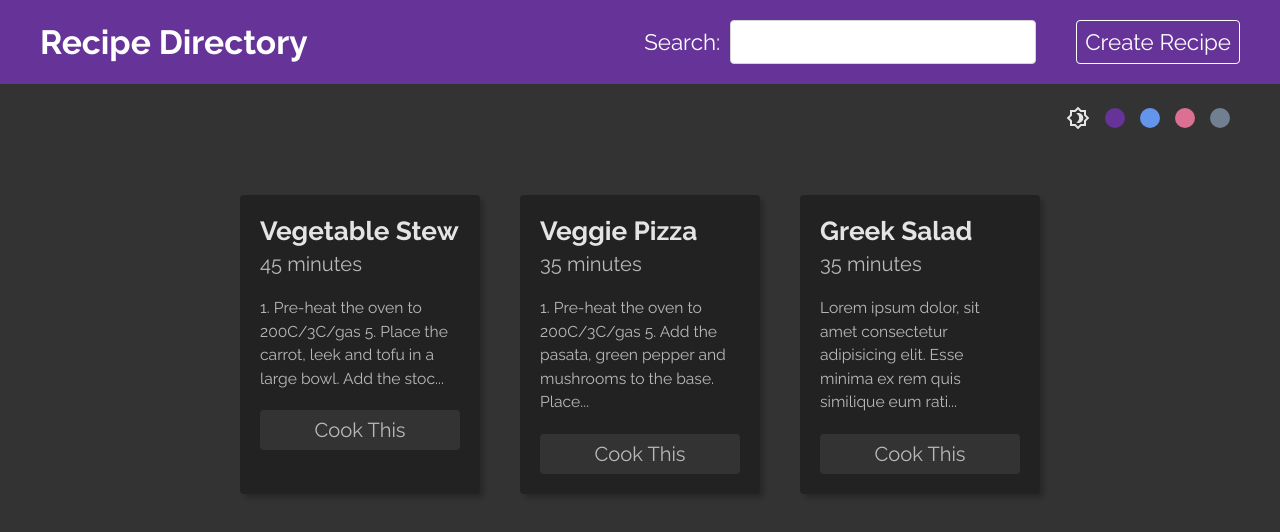
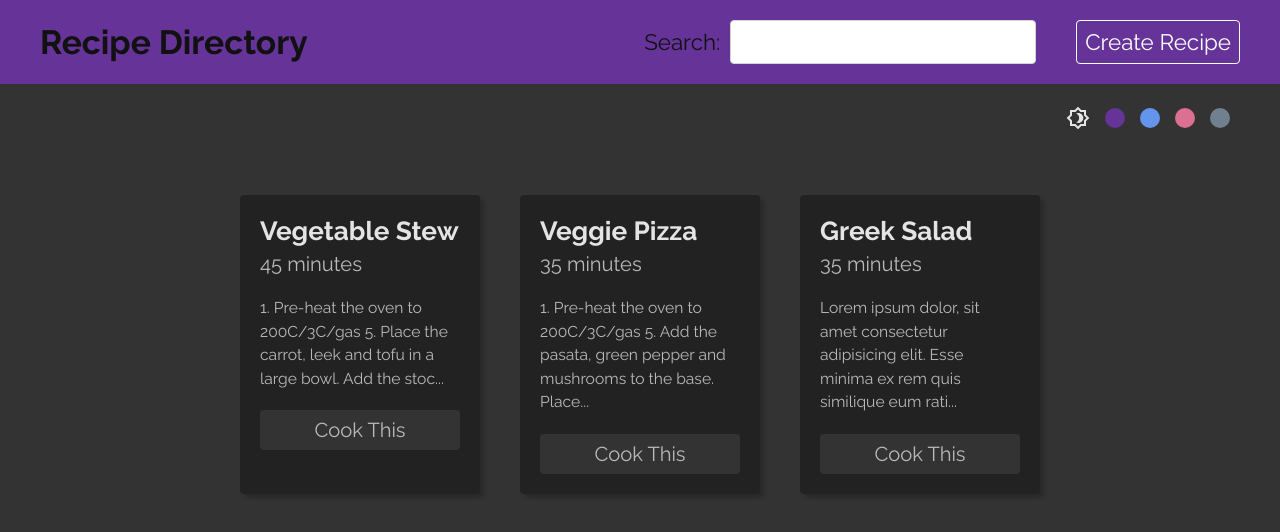
Before and after one commit to nitink-prog/Recipe-Directory, a React (Create React App) app: page / in a window 1280 px wide. Shown: the top 532 px of the page. Built offline with nearby package versions, Linux system fonts and the light colour scheme; data requests are answered from the project's data file.

Commit message:
dark mode apply to navbar

```diff
--- a/src/components/Navbar.css
+++ b/src/components/Navbar.css
@@ -27,3 +27,10 @@
   background: white;
   color: dimgray;
 }
+
+.navbar.dark {
+  color: #111;
+}
+.navbar.dark a.brand {
+  color: #111;
+}
--- a/src/components/Navbar.jsx
+++ b/src/components/Navbar.jsx
@@ -1,21 +1,19 @@
 import { Link } from "react-router-dom";
 import { useTheme } from "../hooks/useTheme";
 import Searchbar from "./Searchbar";
-
 import "./Navbar.css";
-import ThemeSelector from "./ThemeSelector";
 
 export default function Navbar() {
-  const { color } = useTheme();
+  const { mode, color } = useTheme();
 
   return (
-    <div className="navbar" style={{ background: color }}>
+    <div className={`navbar ${mode}`} style={{ background: color }}>
       <nav>
         <Link to="/" className="brand">
           <h1>Recipe Directory</h1>
         </Link>
         <Searchbar />
-        <Link to="/create">Create Recipe</Link>
+        <Link to="/create" className="button">Create Recipe</Link>
       </nav>
     </div>
   );
```
